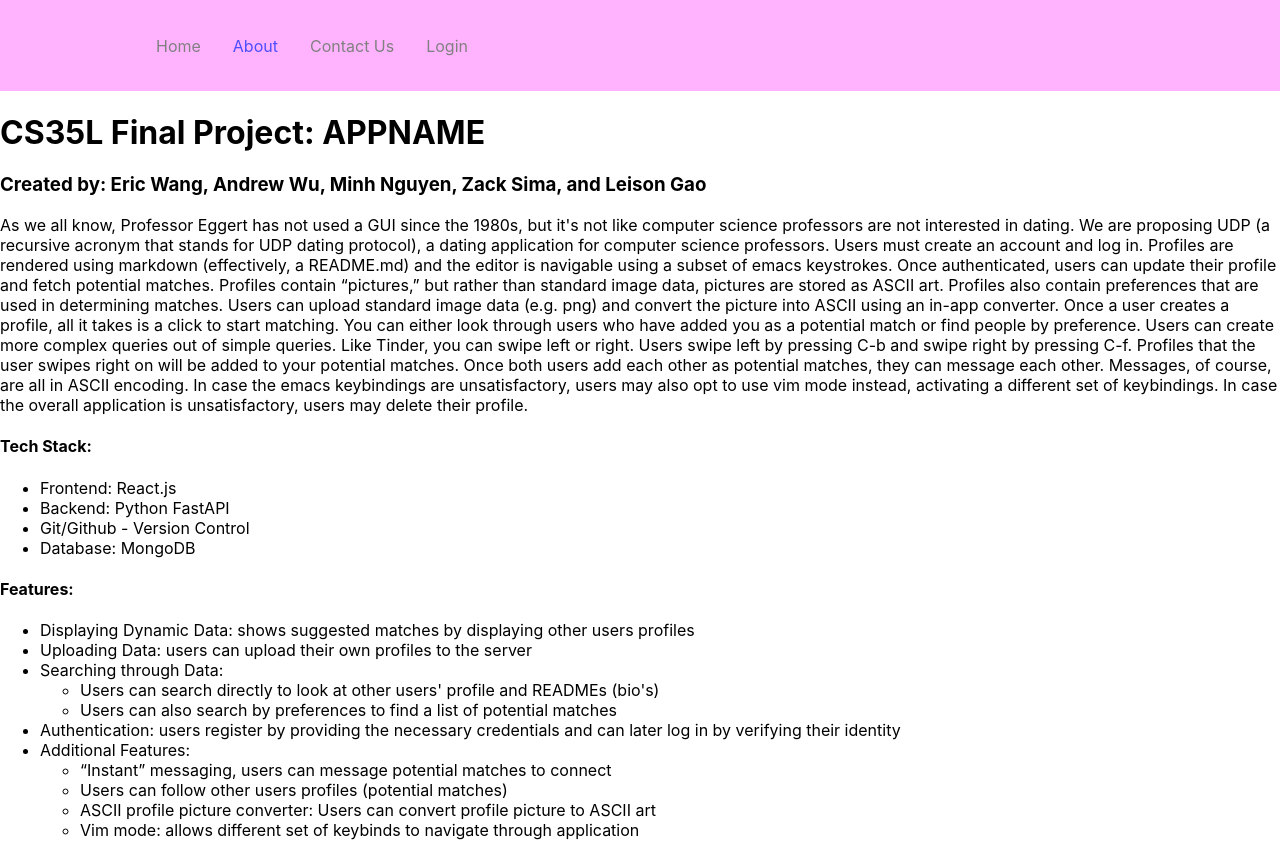
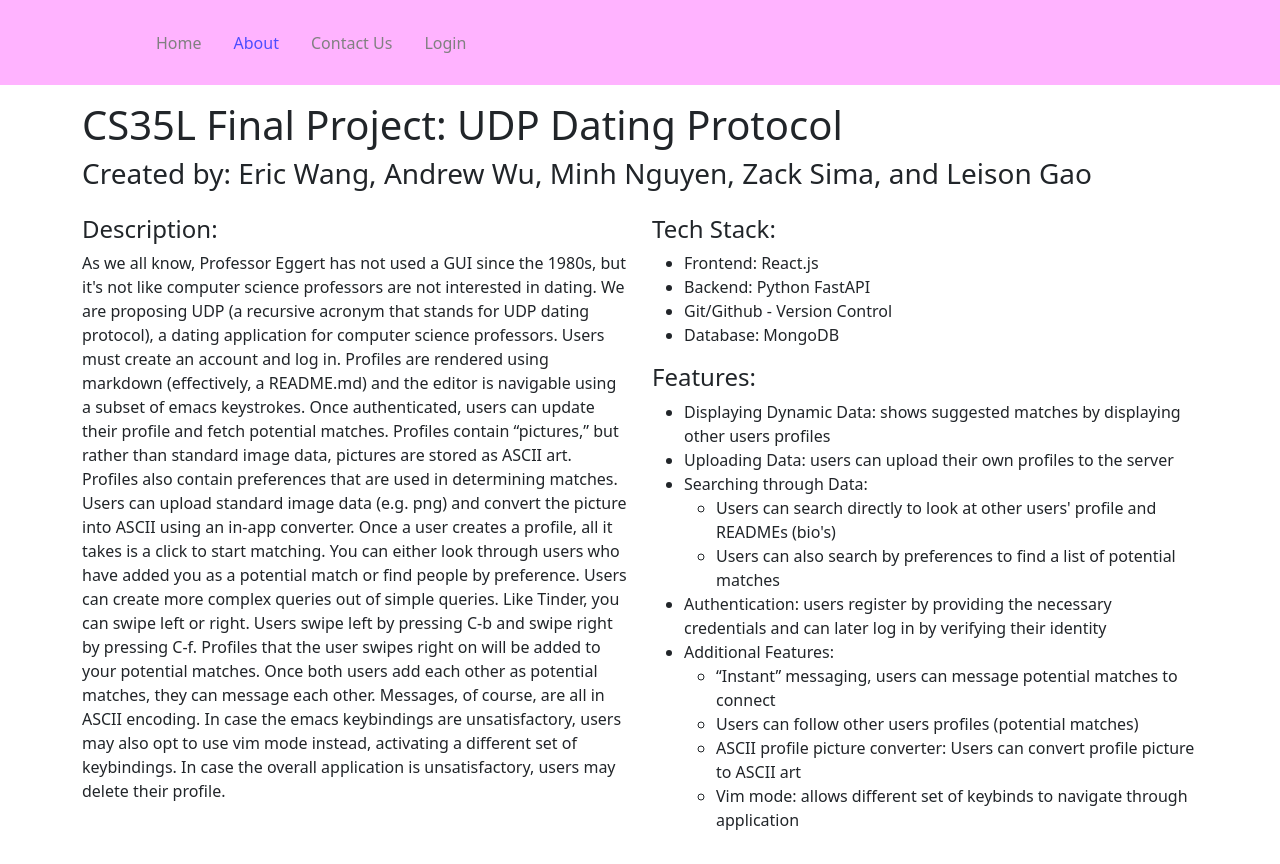
Before and after one commit to JustJunior82/UDP-dating-35L, a React (Create React App) app in the folder 35l-dating-app/: page /about in a window 1280 px wide. Built offline with nearby package versions, Linux system fonts and the light colour scheme.

Commit message:
Update about

```diff
--- a/35l-dating-app/src/pages/about.js
+++ b/35l-dating-app/src/pages/about.js
@@ -1,14 +1,22 @@
 import React from "react";
+
+import "../custom.scss";
 
 const About = () => {
     return (
-        <div>
+        <div class="content-wrap">
+            <div class="container-md">
+                <div class="row my-3">
                     <h1>
-                CS35L Final Project: APPNAME
+                        CS35L Final Project: UDP Dating Protocol
                     </h1>
                     <h3>
                         Created by: Eric Wang, Andrew Wu, Minh Nguyen, Zack Sima, and Leison Gao
                     </h3>
+                </div>
+                <div class="row my-3">
+                    <div class="col">
+                        <h4>Description:</h4>
                         <p>
                         As we all know, Professor Eggert has not used a GUI since the 1980s, but it's not like computer science professors are not interested in dating. We are proposing UDP (a recursive acronym that stands for UDP dating protocol), a dating application for computer science professors.
                     Users must create an account and log in. Profiles are rendered using markdown (effectively, a README.md) and the editor is navigable using a subset of emacs keystrokes. Once authenticated, users can update their profile and fetch potential matches.
@@ -18,6 +26,8 @@ Once both users add each other as potential matches, they can message each other
                         In case the emacs keybindings are unsatisfactory, users may also opt to use vim mode instead, activating a different set of keybindings.
                         In case the overall application is unsatisfactory, users may delete their profile.
                         </p>
+                    </div>
+                    <div class="col">
                         <h4>Tech Stack:</h4>
                         <ul>
                             <li>Frontend: React.js</li>
@@ -25,7 +35,6 @@ Once both users add each other as potential matches, they can message each other
                             <li>Git/Github - Version Control</li>
                             <li>Database: MongoDB</li>
                         </ul>
-
                         <h4>Features:</h4>
                         <ul>
                             <li>Displaying Dynamic Data: shows suggested matches by displaying other users profiles</li>
@@ -47,6 +56,9 @@ Once both users add each other as potential matches, they can message each other
                             </li>
                         </ul>
                     </div>
+                </div>
+            </div>
+        </div>
     );
 };
 
```
Lines whose indentation alone changed are shown as unchanged.
